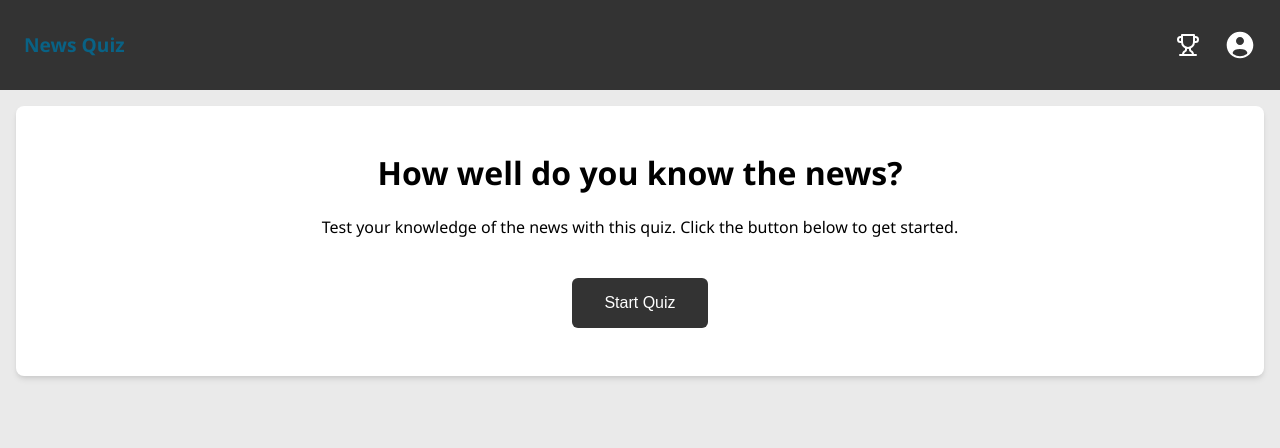
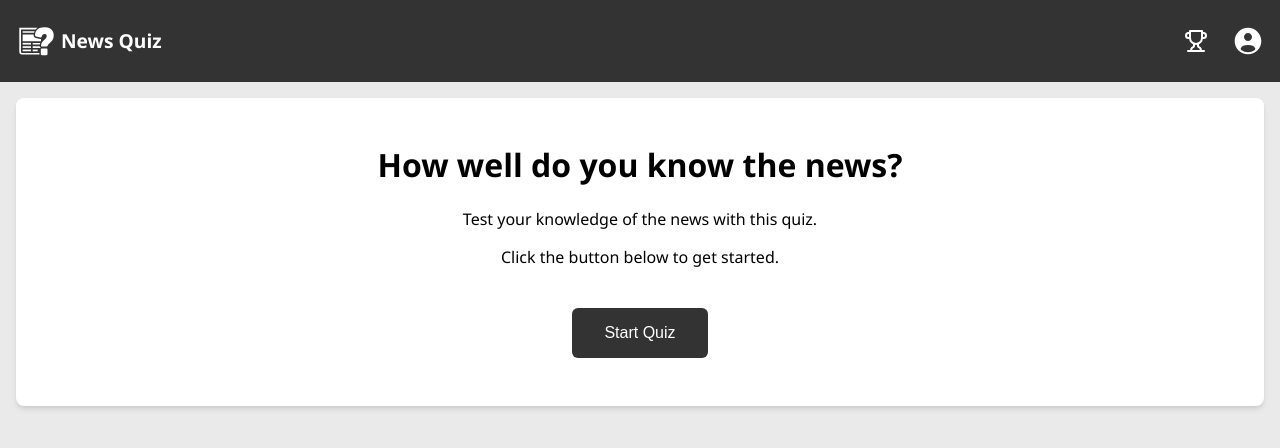
Before and after one commit to ayushsaranGithuB/news-quiz-app, a Next.js app: page / in a window 1280 px wide. Shown: the top 448 px of the page. Built offline with nearby package versions, Linux system fonts and the light colour scheme.

Commit message:
logo homepage loading screen

```diff
--- a/components/Header.jsx
+++ b/components/Header.jsx
@@ -2,8 +2,8 @@ const Header = () => {
     return (
         <header>
             <h1>
-                <a href="/" className="home">
-                    News Quiz
+                <a href="/" className="logo">
+                    <img src="logo.svg" alt="" /> News Quiz
                 </a>
             </h1>
             <a className="icon" href="/leaderboard" title="Leaderboard">
--- a/pages/api/questions.js
+++ b/pages/api/questions.js
@@ -173,5 +173,8 @@ const jsonResponse = {
 };
 
 export default function handler(req, res) {
-  res.status(200).json(jsonResponse);
+  // set a 5 second delay to simulate network latency
+  setTimeout(() => {
+    res.status(200).json(jsonResponse);
+  }, 5000);
 }
--- a/pages/index.js
+++ b/pages/index.js
@@ -8,10 +8,8 @@ export default function Home() {
       <main>
         <div className="card centered">
           <h1>How well do you know the news?</h1>
-          <p>
-            Test your knowledge of the news with this quiz. Click the button
-            below to get started.
-          </p>
+          <p>Test your knowledge of the news with this quiz.</p>
+          <p>Click the button below to get started.</p>
           <div className="quiz-navigation">
             <Link href={"/quiz"}>
               <button>Start Quiz</button>
--- a/styles/globals.css
+++ b/styles/globals.css
@@ -22,10 +22,7 @@ a:hover {
 
 header {
   display: flex;
-  padding-top: 1rem;
-  padding-bottom: 1rem;
-  padding-left: 1.5rem;
-  padding-right: 1.5rem;
+  padding: 0.5rem 1rem;
   justify-content: flex-end;
   gap: 1.5rem;
   align-items: center;
@@ -41,9 +38,22 @@ header h1 {
 }
 
 
-header a {
-  color: inherit;
+header a:link,
+header a:visited {
+  color: #fff;
   text-decoration: none;
+}
+
+a.logo {
+  display: flex;
+  align-items: center;
+  justify-content: center;
+  text-wrap: nowrap;
+  column-gap: 5px;
+}
+
+a.logo img {
+  width: 40px;
 }
 
 a.icon {
```
Also changed, not shown: components/LoadingScreen.jsx (added, +12 -0 lines), pages/quiz.js (+8 -1 lines), public/loading.gif (added), public/logo.svg (added).
